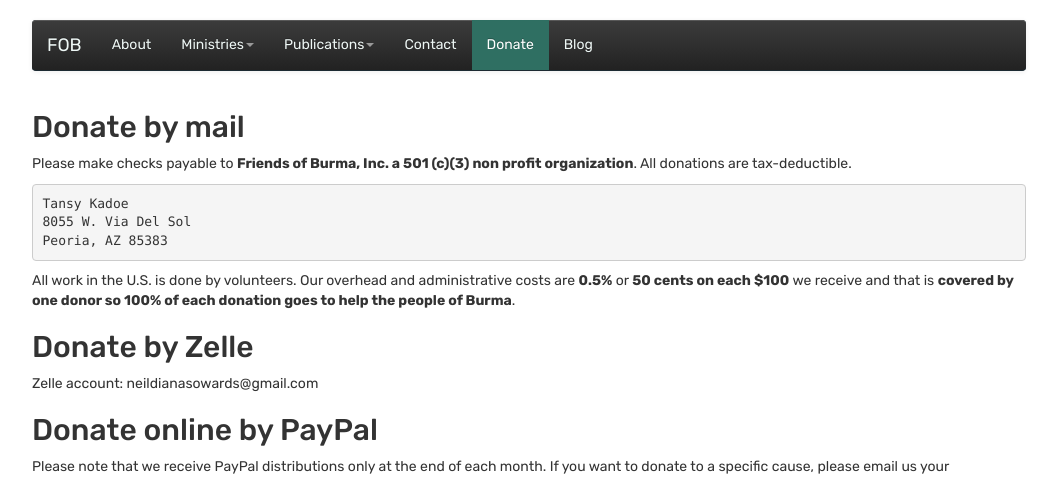
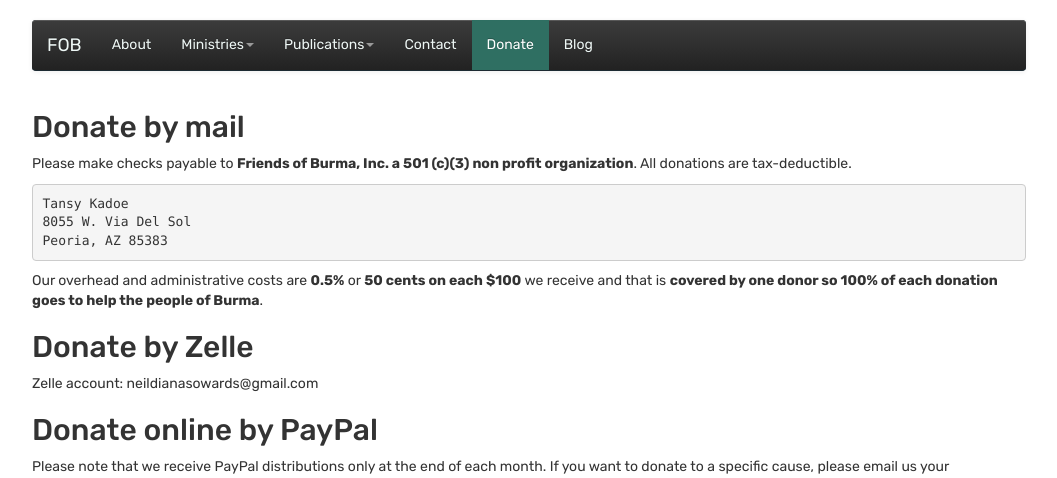
Before and after one commit to friendsofburma/friendsofburma.github.io, a Jekyll site: the page built from _pages/donate.md, in a window 1280 px wide. Shown: the top 478 px of the page, without its empty margins (111-1168 px from the left). Built offline with Jekyll 4.4.1, drawn with Linux system fonts in a browser that asks for light colours.

Commit message:
donate page.

```diff
--- a/_pages/donate.md
+++ b/_pages/donate.md
@@ -14,7 +14,7 @@ Please make checks payable to **Friends of Burma, Inc. a 501 (c)(3) non profit o
     8055 W. Via Del Sol
     Peoria, AZ 85383
 
-All work in the U.S. is done by volunteers. Our overhead and administrative costs are **0.5%** or **50 cents on each $100** we receive and that is **covered by one donor so 100% of each donation goes to help the people of Burma**.
+Our overhead and administrative costs are **0.5%** or **50 cents on each $100** we receive and that is **covered by one donor so 100% of each donation goes to help the people of Burma**.
 
 ## Donate by Zelle
 
```
